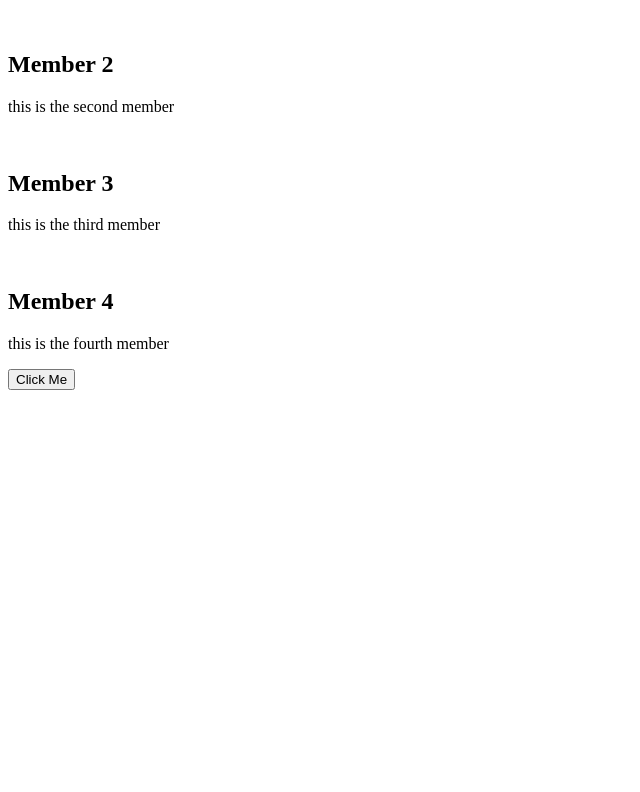
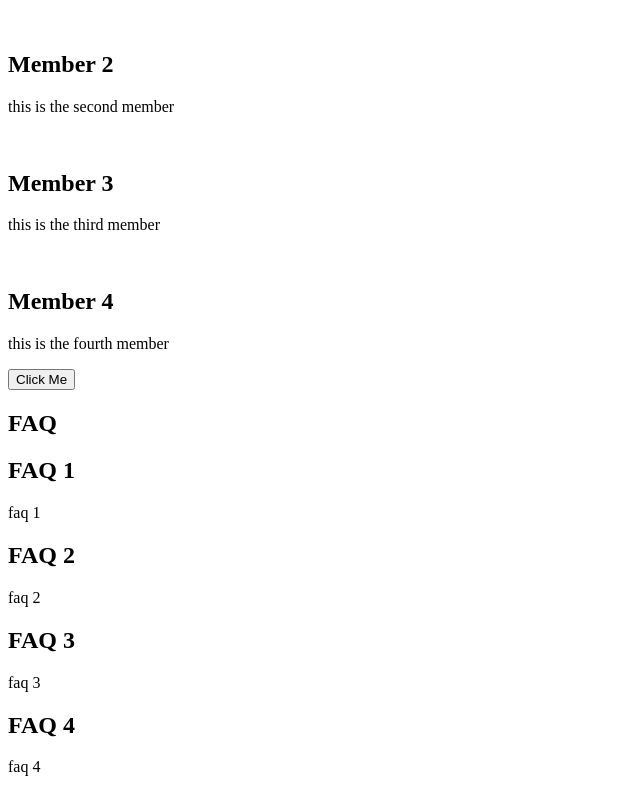
Before and after one commit to Noelngerem/alu-web-development, a plain HTML site: page html_advanced/index.html in a window 1280 px wide. Shown: the part 2079-2871 px from the top of the page, without its empty margins (0-640 px from the left). Before the commit the page ends 2477 px from the top, so only its background shows below. Drawn offline with Linux system fonts and the light colour scheme.

Commit message:
index.html

```diff
--- a/html_advanced/index.html
+++ b/html_advanced/index.html
@@ -174,6 +174,32 @@
 				</div>
 				<button>Click Me</button>
 			</section>
+
+			<section>
+				<h1>FAQ</h1>
+				<div>
+					<div>
+						<div>
+							<h2>FAQ 1</h2>
+							<p>faq 1</p>
+						</div>
+						<div>
+							<h2>FAQ 2</h2>
+							<p>faq 2</p>
+						</div>
+					</div>
+					<div>
+						<div>
+							<h2>FAQ 3</h2>
+							<p>faq 3</p>
+						</div>
+						<div>
+							<h2>FAQ 4</h2>
+							<p>faq 4</p>
+						</div>
+					</div>
+				</div>
+			</section>
 		</main>
 	</body>
 </html>
```
